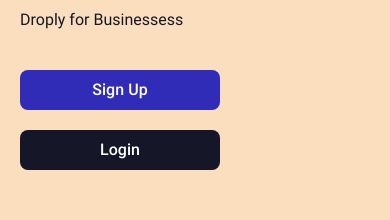
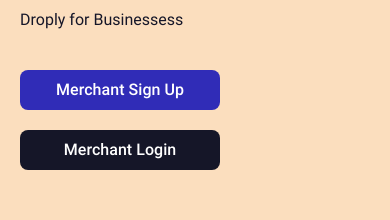
Before and after one commit to barnascript/droplyclone, a Next.js app: page / in a window 390 px wide. Both pictures are taken after a click on the element 360 px from the left and 35 px from the top of the page. Shown: the part 425-645 px from the top of the page. Built offline with nearby package versions, Linux system fonts and the light colour scheme.

Commit message:
navbar responsive design

```diff
--- a/src/components/navbar/Navbar.jsx
+++ b/src/components/navbar/Navbar.jsx
@@ -146,7 +146,7 @@
               <div className={styles.buttons}>
                 {/* Mobile Sign Up */}
                 <Button
-                  button_text="Sign up"
+                  button_text="Merchant Sign up"
                   button_bgColor="var(--palatinate-blue)"
                   button_color="white"
                   paddingInline="24px"
@@ -154,7 +154,7 @@
                 />
                 {/* Mobile Login */}
                 <Button
-                  button_text="Login"
+                  button_text="Merchant Login"
                   button_bgColor="var(--eerie-black)"
                   button_color="white"
                   paddingInline="24px"
@@ -229,8 +229,12 @@
             </div>
             {/* Mobile Dropdown Buttons */}
             <div className={styles.buttons}>
-              <button className={styles.mobile_blue_button}>Sign Up</button>
-              <button className={styles.mobile_black_button}>Login</button>
+              <button className={styles.mobile_blue_button}>
+                Merchant Sign Up
+              </button>
+              <button className={styles.mobile_black_button}>
+                Merchant Login
+              </button>
             </div>
           </div>
         </div>
--- a/src/components/navbar/Navbar.module.scss
+++ b/src/components/navbar/Navbar.module.scss
@@ -31,7 +31,6 @@
         align-items: center;
         justify-content: center;
         gap: 33px;
-
 
         a {
           color: var(--eerie-black);
@@ -126,7 +125,7 @@
   }
 }
 
-@media screen and (max-width: 600px) {
+@media screen and (max-width: 700px) {
   .wrapper {
     height: 70px;
     background-color: white;
@@ -380,7 +379,7 @@
     }
   }
 }
-@media screen and (min-width: 601px) and (max-width: 1050px) {
+@media screen and (min-width: 701px) and (max-width: 1150px) {
   .wrapper {
     height: 70px;
     background-color: white;
```
